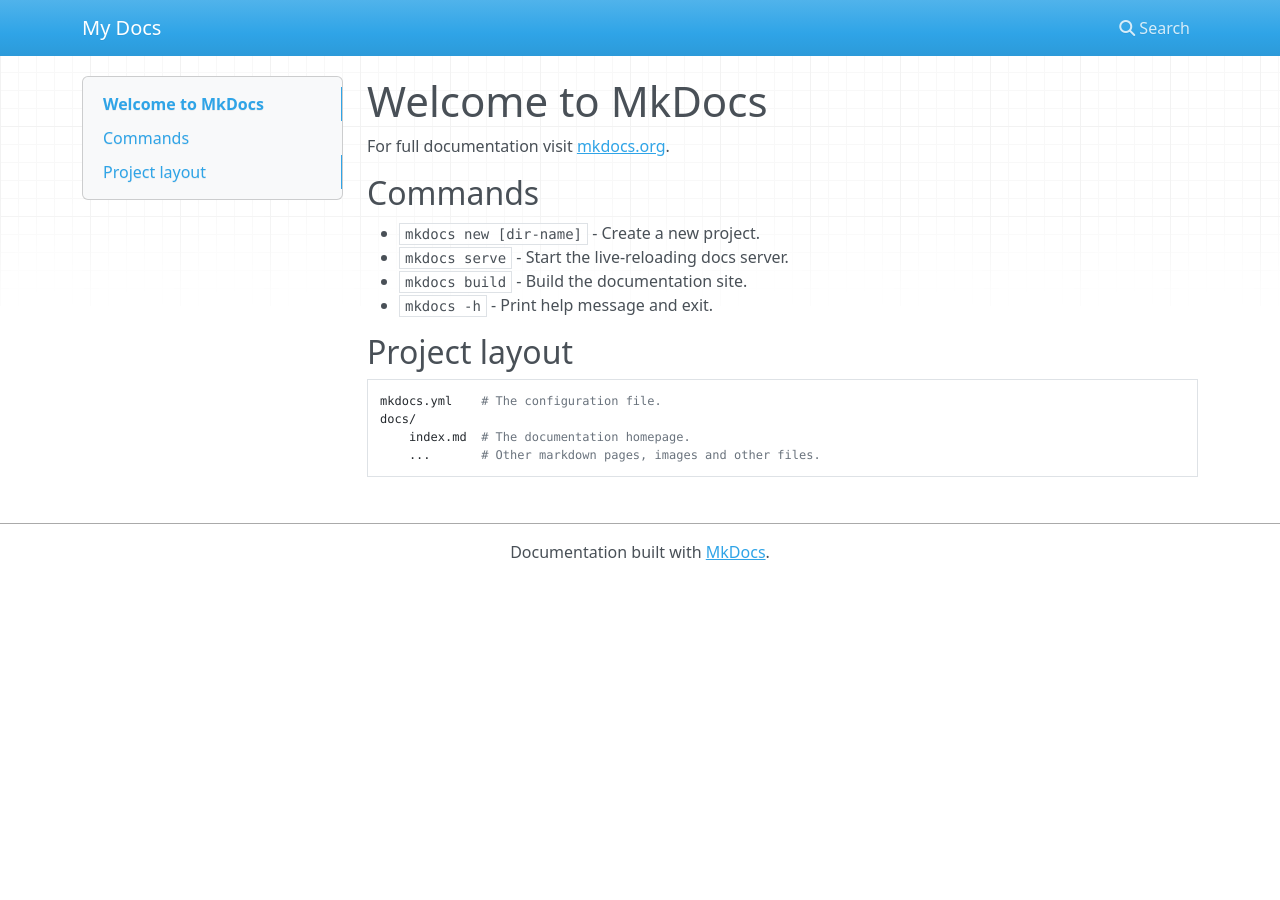
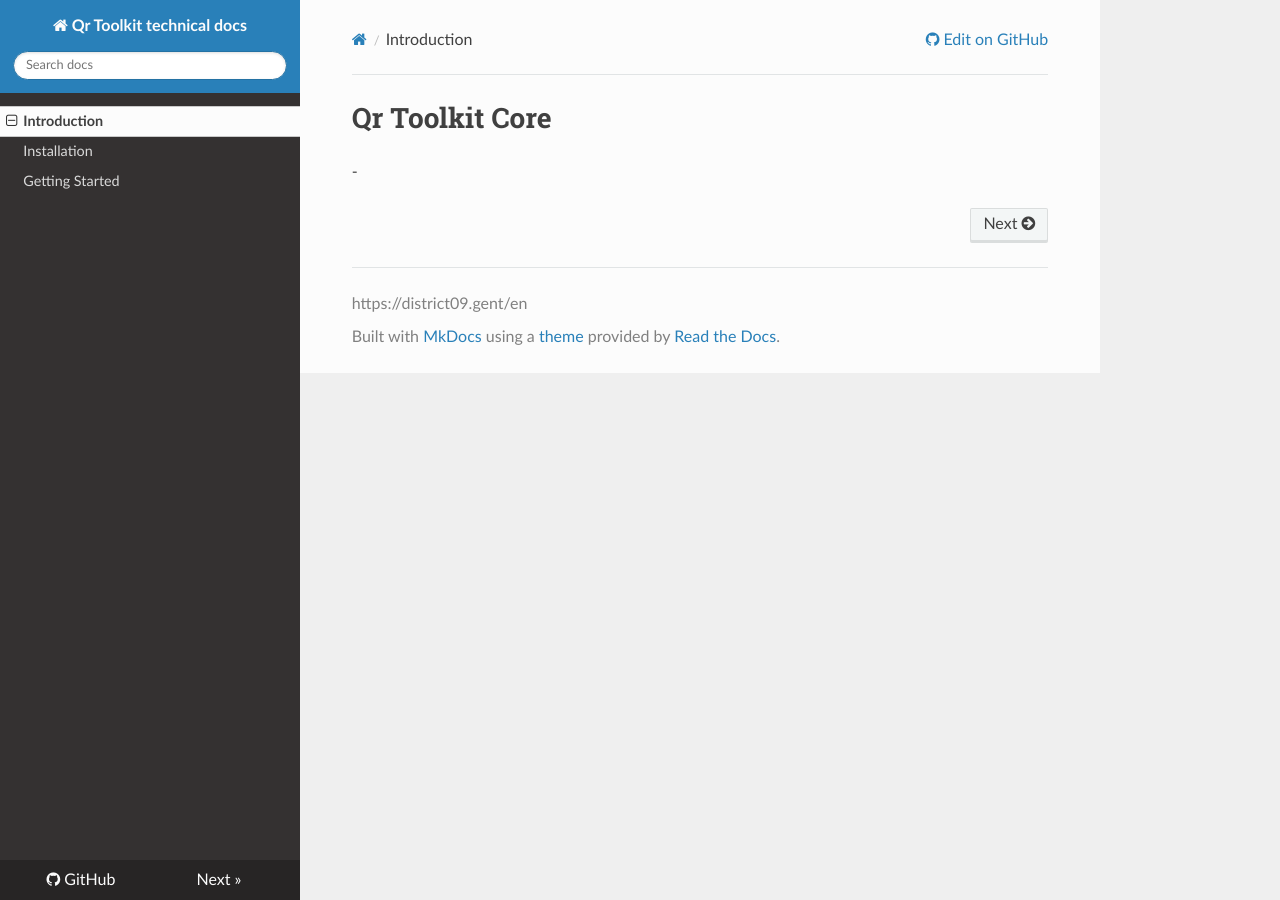
Before and after one commit to lab9k/qrtoolkit-core, an MkDocs documentation site: the page built from docs/index.md, in a window 1280 px wide. Built offline with MkDocs 1.6.1, drawn with Linux system fonts in a browser that asks for light colours; nearby versions of some CDN libraries; a script that is not in the unit is left out.

Commit message:
add in the first documentation

```diff
--- a/docs/index.md
+++ b/docs/index.md
@@ -1,17 +1,3 @@
-# Welcome to MkDocs
+# Qr Toolkit Core
 
-For full documentation visit [mkdocs.org](https://www.mkdocs.org).
-
-## Commands
-
-* `mkdocs new [dir-name]` - Create a new project.
-* `mkdocs serve` - Start the live-reloading docs server.
-* `mkdocs build` - Build the documentation site.
-* `mkdocs -h` - Print help message and exit.
-
-## Project layout
-
-    mkdocs.yml    # The configuration file.
-    docs/
-        index.md  # The documentation homepage.
-        ...       # Other markdown pages, images and other files.
+-
--- a/mkdocs.yml
+++ b/mkdocs.yml
@@ -1 +1,20 @@
-site_name: My Docs
+site_name: Qr Toolkit technical docs
+theme:
+  name: readthedocs
+  highlightjs: true
+  hljs_languages:
+    - shell
+    - python
+    - django
+    - js
+    - css
+repo_url: https://github.com/lab9k/qrtoolkit-core
+site_description: Technical documentation on how to work with the Qr Toolkit
+site_author: https://district09.gent/nl
+copyright: https://district09.gent/en
+nav:
+  - Introduction: 'index.md'
+  - Installation: 'installation.md'
+  - Getting Started: 'getting_started.md'
+markdown_extensions:
+  - smarty
```
Also changed, not shown: docs/getting_started.md (added, +1 -0 lines), docs/installation.md (added, +81 -0 lines).
